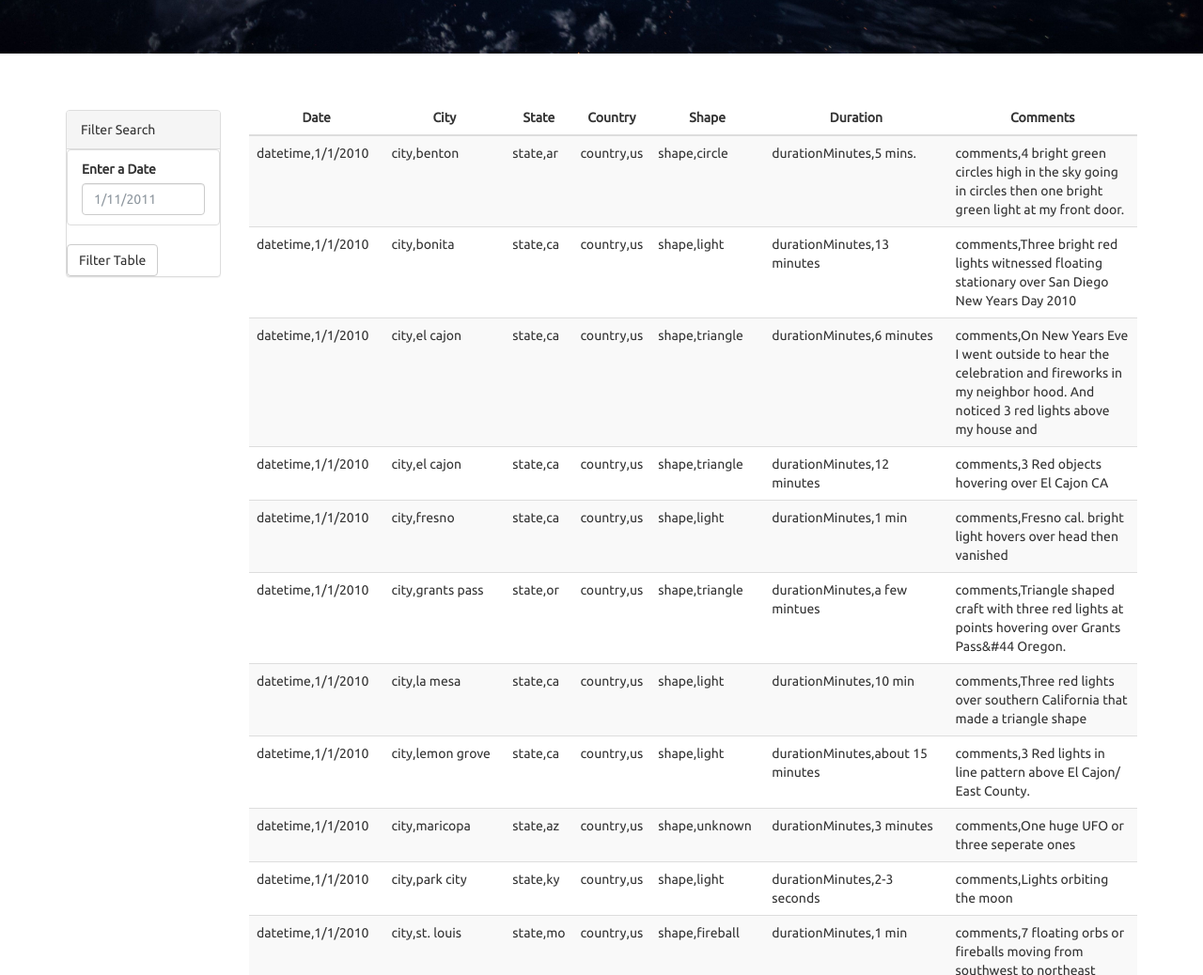
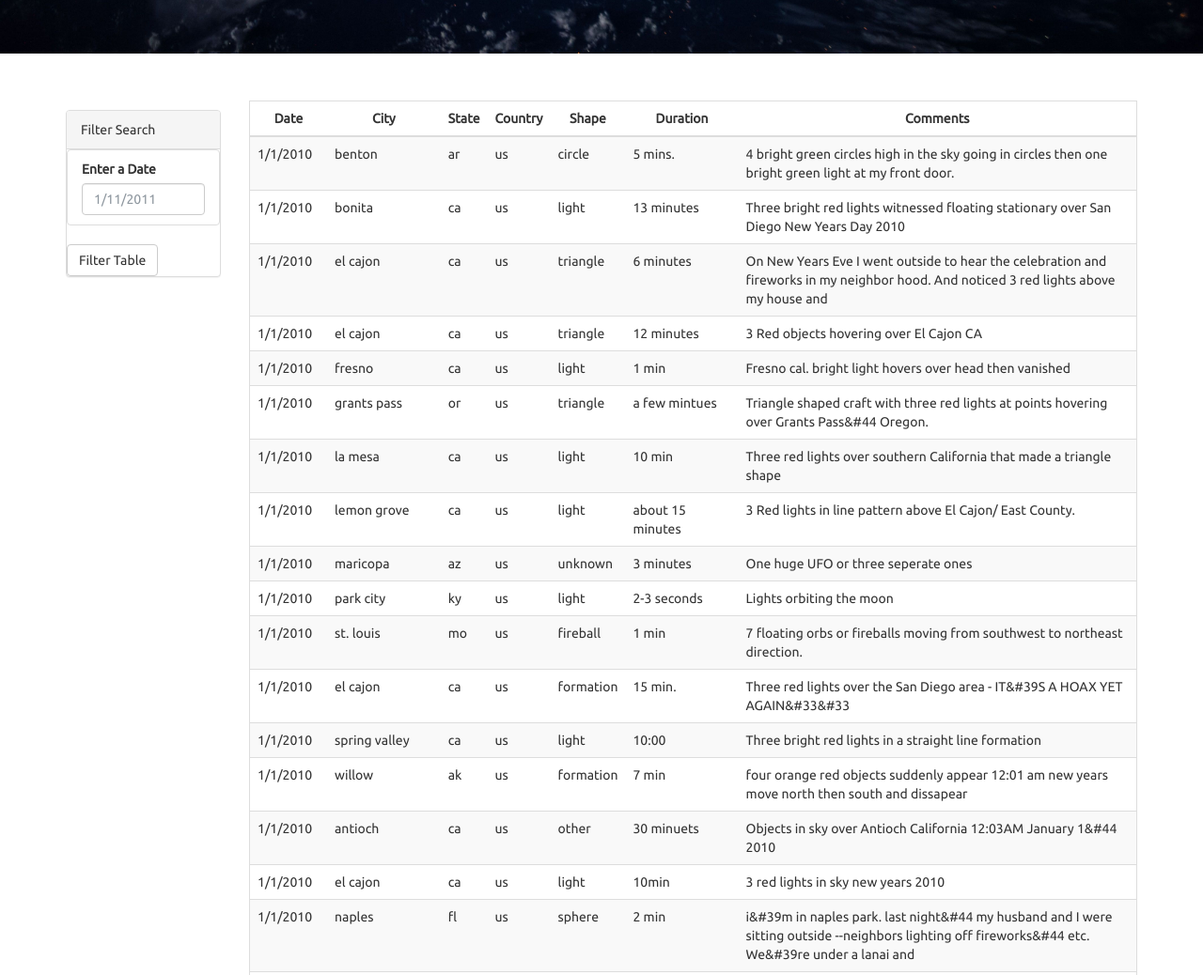
Before and after one commit to pspitzer86/Javascript-Challenge, a plain HTML site: page UFO-Level-1/index.html in a window 1280 px wide. Shown: the part 555-1593 px from the top of the page at 94% size. Drawn offline with nearby package versions, Linux system fonts and the light colour scheme.

Commit message:
adjusting table

```diff
--- a/UFO-Level-1/index.html
+++ b/UFO-Level-1/index.html
@@ -48,7 +48,7 @@
           </aside>
         </div>
         <div class="col-md-10">
-          <div id="table-area" class="">
+          <div id="table-area" class="table-bordered">
             <table id="ufo-table" class="table table-striped">
               <thead>
                 <tr>
--- a/UFO-Level-1/static/js/app.js
+++ b/UFO-Level-1/static/js/app.js
@@ -7,7 +7,7 @@ var tbody = d3.select("tbody");
 
 data.forEach((ufoSeen) => {
     var row = tbody.append("tr");
-    Object.entries(ufoSeen).forEach(value => {
+    Object.values(ufoSeen).forEach(value => {
       var cell = row.append("td");
       cell.text(value);
     });
@@ -37,7 +37,7 @@ data.forEach((ufoSeen) => {
 
     filteredData.forEach((dateSeen) => {
         var row = tbody.append("tr");
-        Object.entries(dateSeen).forEach(value => {
+        Object.values(dateSeen).forEach(value => {
           var cell = row.append("td");
           cell.text(value);
         });
```
